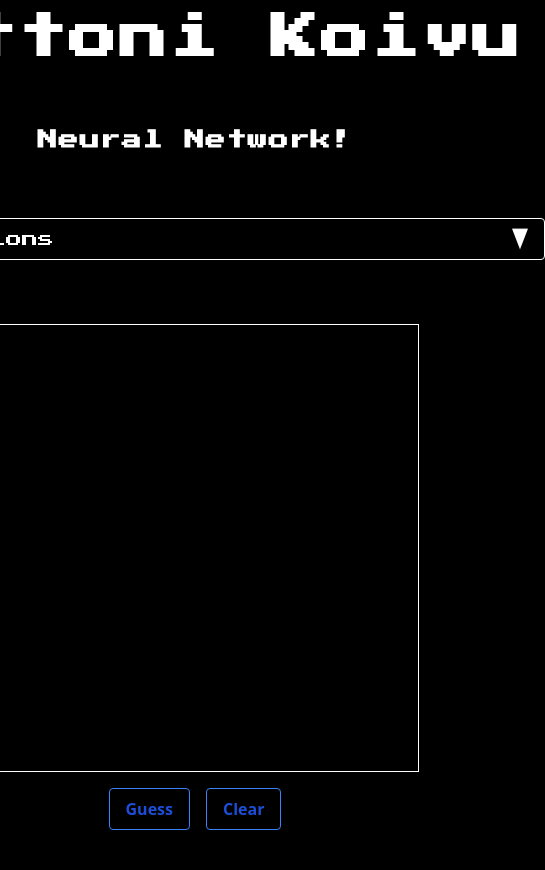
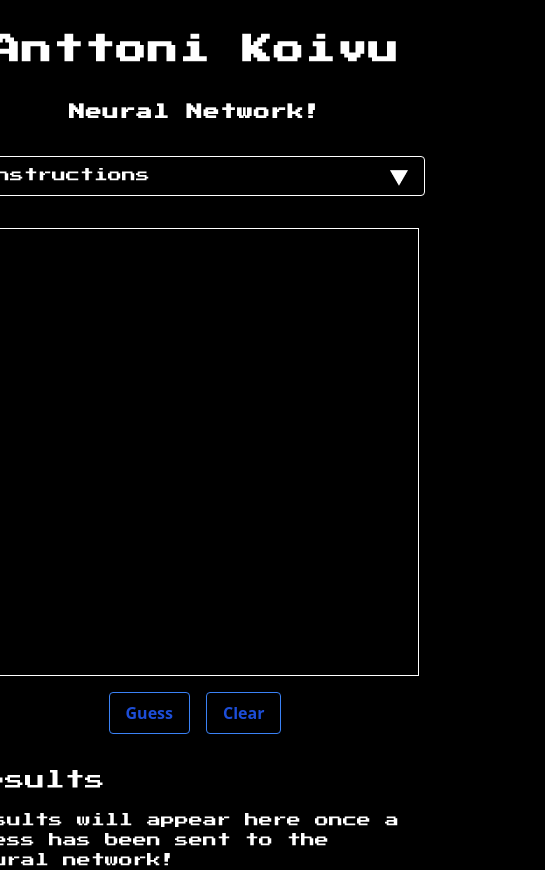
Before and after one commit to Anttonii/personal-website, a SvelteKit app: page /neural in a window 390 px wide. Shown: the whole page, 545 px wide, since content can reach past the window. Before the commit the page ends 844 px from the top, so only its background shows below. Built offline with nearby package versions, Linux system fonts and the light colour scheme.

Commit message:
add/change: Neural page is now more responsive and should work on most mobile devices.

```diff
--- a/src/app.html
+++ b/src/app.html
@@ -1,18 +1,20 @@
 <!doctype html>
 <html lang="en">
+
 <head>
 	<meta charset="utf-8" />
 	<link rel="icon" href="%sveltekit.assets%/favicon.ico" />
-		<meta name="viewport" content="width=device-width, initial-scale=1" />
+	<meta name="viewport" content="width=device-width, initial-scale=1.0" />
 	<link rel="preconnect" href="https://fonts.googleapis.com" />
 	<link rel="preconnect" href="https://fonts.gstatic.com" crossorigin />
 	<link
 		href="https://fonts.googleapis.com/css2?family=Press+Start+2P&family=Roboto:wght@400&family=Inter&display=swap"
-			rel="stylesheet"
-		/>
+		rel="stylesheet" />
 	%sveltekit.head%
 </head>
+
 <body data-sveltekit-preload-data="hover">
 	<div style="display: contents">%sveltekit.body%</div>
 </body>
+
 </html>
--- a/src/routes/neural/+page.svelte
+++ b/src/routes/neural/+page.svelte
@@ -3,8 +3,8 @@
 	import { fade, slide } from 'svelte/transition';
 
 	let expanderIcon: HTMLElement;
-	let prediction: string;
-	let confidence: string;
+	let prediction: string | null;
+	let confidence: string | null;
 
 	// the html element representing our canvas
 	let canvas: HTMLCanvasElement;
@@ -16,7 +16,7 @@
 
 	// box size refers to size of a single pixel in the grid thus a box takes boxSize ** 2 space in pixels
 	const gridSize: number = 28;
-	const boxSize: number = 16;
+	let boxSize: number = 16;
 
 	const canvasWidth: number = gridSize * boxSize;
 	const canvasHeight: number = gridSize * boxSize;
@@ -29,17 +29,53 @@
 
 	onMount(() => {
 		canvasContext = canvas.getContext('2d')!;
+
+		// For mobile devices
+		let viewportWidth = Math.max(document.documentElement.clientWidth || 0, window.innerWidth || 0);
+		if (gridSize * boxSize > viewportWidth) {
+			boxSize = 12;
+			canvasContext.canvas.width = gridSize * boxSize;
+			canvasContext.canvas.height = gridSize * boxSize;
+		}
+
+		window.addEventListener('resize', resize);
 	});
 
-	const getPosition = (event: MouseEvent) => {
-		let mouseX = event.clientX - canvas.getBoundingClientRect().x;
-		let mouseY = event.clientY - canvas.getBoundingClientRect().y;
-		return [mouseX, mouseY];
+	const resize = () => {
+		let viewportWidth = Math.max(document.documentElement.clientWidth || 0, window.innerWidth || 0);
+		let viewportHeight = Math.max(
+			document.documentElement.clientHeight || 0,
+			window.innerHeight || 0
+		);
+
+		if (viewportWidth < gridSize * 16 || viewportHeight < gridSize * 16) {
+			boxSize = 12;
+		} else {
+			boxSize = 16;
+		}
+
+		canvasContext.canvas.width = gridSize * boxSize;
+		canvasContext.canvas.height = gridSize * boxSize;
 	};
 
-	const getPositionOnGrid = (event: MouseEvent) => {
-		let [mouseX, mouseY] = getPosition(event);
-		return [Math.floor(mouseX / 16), Math.floor(mouseY / 16)];
+	const getPosition = (event: UIEvent) => {
+		let positionX = 0;
+		let positionY = 0;
+
+		if (event instanceof MouseEvent) {
+			positionX = event.clientX - canvas.getBoundingClientRect().x;
+			positionY = event.clientY - canvas.getBoundingClientRect().y;
+		} else if (event instanceof TouchEvent) {
+			positionX = event.touches[0].clientX - canvas.getBoundingClientRect().x;
+			positionY = event.touches[0].clientY - canvas.getBoundingClientRect().y;
+		}
+
+		return [positionX, positionY];
+	};
+
+	const getPositionOnGrid = (event: UIEvent) => {
+		let [positionX, positionY] = getPosition(event);
+		return [Math.floor(positionX / boxSize), Math.floor(positionY / boxSize)];
 	};
 
 	const inBoundCells = (position: [number, number]) => {
@@ -74,18 +110,24 @@
 		});
 	};
 
-	const handleStart = (event: MouseEvent) => {
+	const handleCanvasStart = (event: UIEvent) => {
 		isDrawing = true;
 
 		let [gridX, gridY] = getPositionOnGrid(event);
+
+		// When drawing disable moving the screen
+		if (event instanceof TouchEvent) {
+			event.preventDefault();
+		}
+
 		drawCell([gridX, gridY]);
 	};
 
-	const handleEnd = () => {
+	const handleCanvasEnd = () => {
 		isDrawing = false;
 	};
 
-	const handleMove = (event: MouseEvent) => {
+	const handleCanvasMove = (event: UIEvent) => {
 		if (!isDrawing) return;
 
 		let [gridX, gridY] = getPositionOnGrid(event);
@@ -100,6 +142,9 @@
 		}
 		canvasContext.fillStyle = black;
 		canvasContext.fillRect(0, 0, canvasWidth, canvasHeight);
+
+		prediction = null;
+		confidence = null;
 	};
 
 	const toggleInstructions = () => {
@@ -113,7 +158,7 @@
 
 	const postGrid = async () => {
 		// Post the request to backend
-		const res = await fetch('/api/neural', {
+		const res = await fetch('http://localhost:5000/api/neural', {
 			method: 'POST',
 			headers: { 'Content-Type': 'application/json' },
 			body: JSON.stringify({
@@ -125,43 +170,51 @@
 		const result = await res.json();
 		prediction = result[0];
 		confidence = result[1];
+
+		// Transform confidence into a percentage
+		confidence = (parseFloat(confidence!) * 100.0).toFixed(1).toString() + '%';
+
+		const resultsElem = document.querySelector('#results');
+		if (resultsElem) {
+			resultsElem.scrollIntoView({ behavior: 'smooth', inline: 'end' });
+		}
 	};
 </script>
 
-<div class="container mx-auto flex flex-col justify-center items-center gap-16">
+<div class="container mx-auto flex flex-col justify-center items-center text-white">
 	<div
-		class="flex flex-col justify-center align-middle h-full gap-16"
+		class="flex flex-col align-middle justify-start md:justify-center h-full gap-8"
 		transition:fade={{ duration: 1000 }}
 	>
-		<h2 class="font-bold text-5xl text-center tracking-wider text-white">
+		<h2 class="font-bold text-3xl md:text-5xl text-center tracking-wider">
 			<a href="/">Anttoni Koivu</a>
 		</h2>
-		<h3 class="font-bold text-xl text-center tracking-wider text-white">Neural Network!</h3>
-		<div class="expander flex flex-col">
-			<!-- svelte-ignore a11y-no-static-element-interactions -->
-			<!-- svelte-ignore a11y-click-events-have-key-events -->
-			<div
-				class="border border-white rounded text-white flex flex-row justify-between py-2 px-4"
+
+		<h3 class="font-bold text-base md:text-xl text-center tracking-wider">Neural Network!</h3>
+
+		<div class="flex flex-col justify-center align-middle">
+			<button
+				class="expander border border-white rounded flex flex-row justify-between py-2 px-4 m-auto"
 				on:click={toggleInstructions}
 			>
-				<h4 class="text-l">Instructions</h4>
+				<h4 class="text-sm md:text-lg">Instructions</h4>
 				<img
 					src="/images/triangle-32.png"
-					class="expander-icon inline-flex align-baseline ml-2"
-					width="16"
+					class="expander-icon inline-flex align-baseline ml-2 mt-1"
+					width="18"
+					height="18"
 					alt="expander triangle"
 					bind:this={expanderIcon}
 				/>
-			</div>
+			</button>
 			{#if instructionsExpanded}
-				<div class="expanded text-white pt-4 px-4" transition:slide={{ duration: 1000 }}>
+				<div class="expander pt-4 m-auto" transition:slide={{ duration: 1000 }}>
 					<p class="text-sm">
 						Start by drawing an image of any number between 0 and 9. Press guess to see if the
 						neural network is correct at predicting what number you've drawn. If you want to start
 						over the drawing process, just press clear to clear the canvas.<br /><br />
-
-						Happy experimenting!
 					</p>
+					<p class="text-center md:text-left">Happy experimenting!</p>
 				</div>
 			{/if}
 		</div>
@@ -172,9 +225,12 @@
 				width={canvasWidth}
 				height={canvasHeight}
 				bind:this={canvas}
-				on:mousedown={handleStart}
-				on:mouseup={handleEnd}
-				on:mousemove={handleMove}
+				on:mousedown={handleCanvasStart}
+				on:mouseup={handleCanvasEnd}
+				on:mousemove={handleCanvasMove}
+				on:touchstart={handleCanvasStart}
+				on:touchend={handleCanvasEnd}
+				on:touchmove={handleCanvasMove}
 			/>
 			<div class="flex flex-row justify-center gap-4">
 				<button
@@ -191,20 +247,42 @@
 				</button>
 			</div>
 		</div>
+		<div class="flex flex-col gap-4 text-white mx-auto expander" id="results">
+			<h3 class="text-xl">Results</h3>
 			{#if prediction}
-			<div class="flex flex-col justify-left gap-4 text-white expander">
-				<h2>
-					The neural network predicted that you drew: {prediction} with confidence: {confidence}
+				<div class="text-left gap-4 text-white expander mx-auto">
+					<h2 class="text-sm md:text-base">
+						The neural network predicted that you drew: {prediction} with confidence of: {confidence}
+						<br /><br />
+						Did it get it right? :)
 					</h2>
-				<h3>Did it get it right? :)</h3>
 				</div>
+			{:else}
+				<h2 class="text-sm md:text-base">
+					Results will appear here once a guess has been sent to the neural network!
+				</h2>
 			{/if}
+		</div>
 	</div>
 </div>
 
 <style>
+	@media (min-device-width: 320px) and (max-device-width: 460px) {
 		.canvas {
-		display: flex;
+			width: 336px;
+			height: 336px;
+			border: 1px solid white;
+			align-self: center;
+		}
+
+		.expander {
+			max-width: 600px;
+			min-width: 320px;
+		}
+	}
+
+	@media (min-device-width: 460px) {
+		.canvas {
 			width: 448px;
 			height: 448px;
 			border: 1px solid white;
@@ -212,7 +290,9 @@
 		}
 
 		.expander {
-		width: 700px;
+			max-width: 700px;
+			min-width: 460px;
+		}
 	}
 
 	.expander-icon {
```
Also changed, not shown: package.json (line endings or trailing spaces), 1 other file (tests, documents, lock files or other folders). Lines whose indentation alone changed are shown as unchanged.
